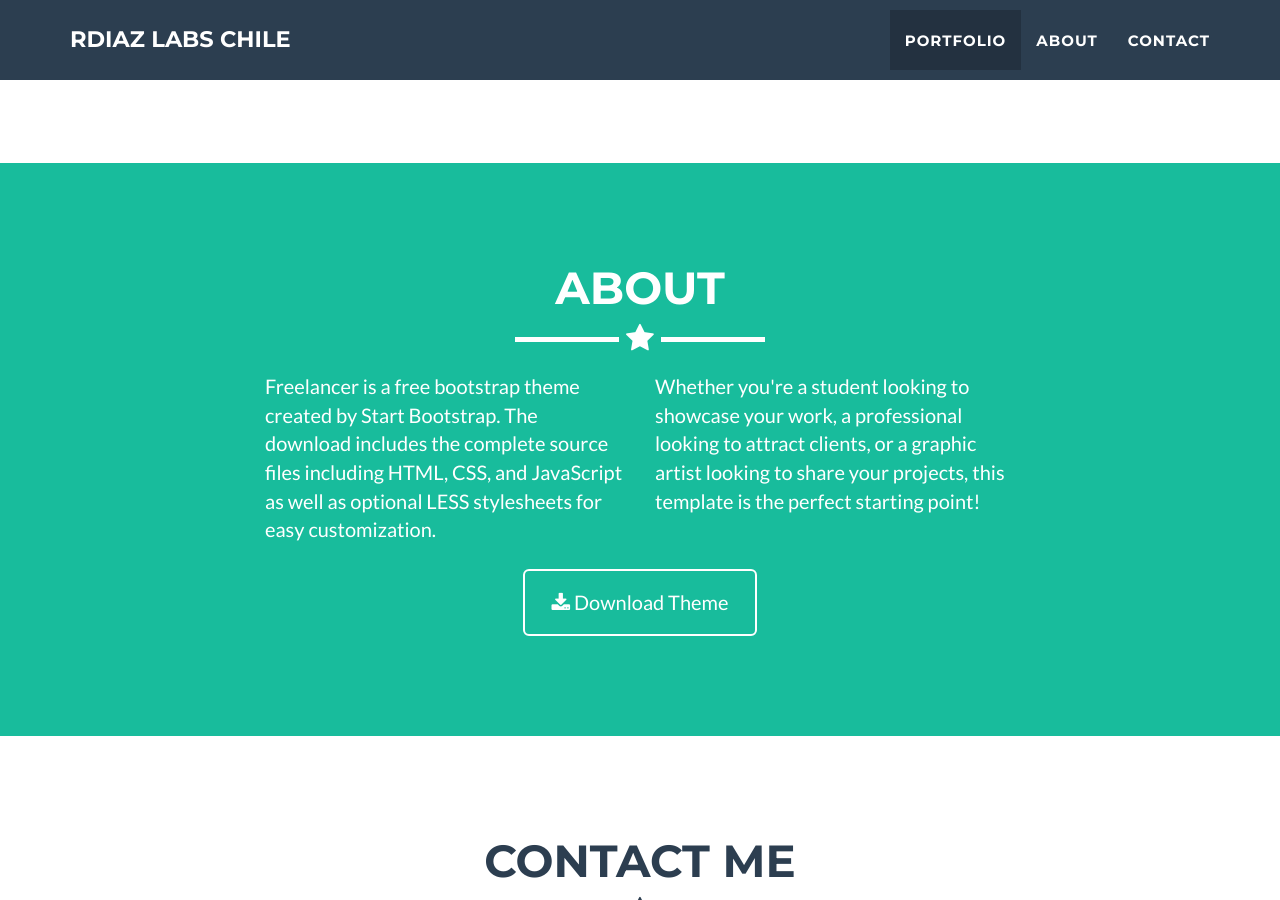
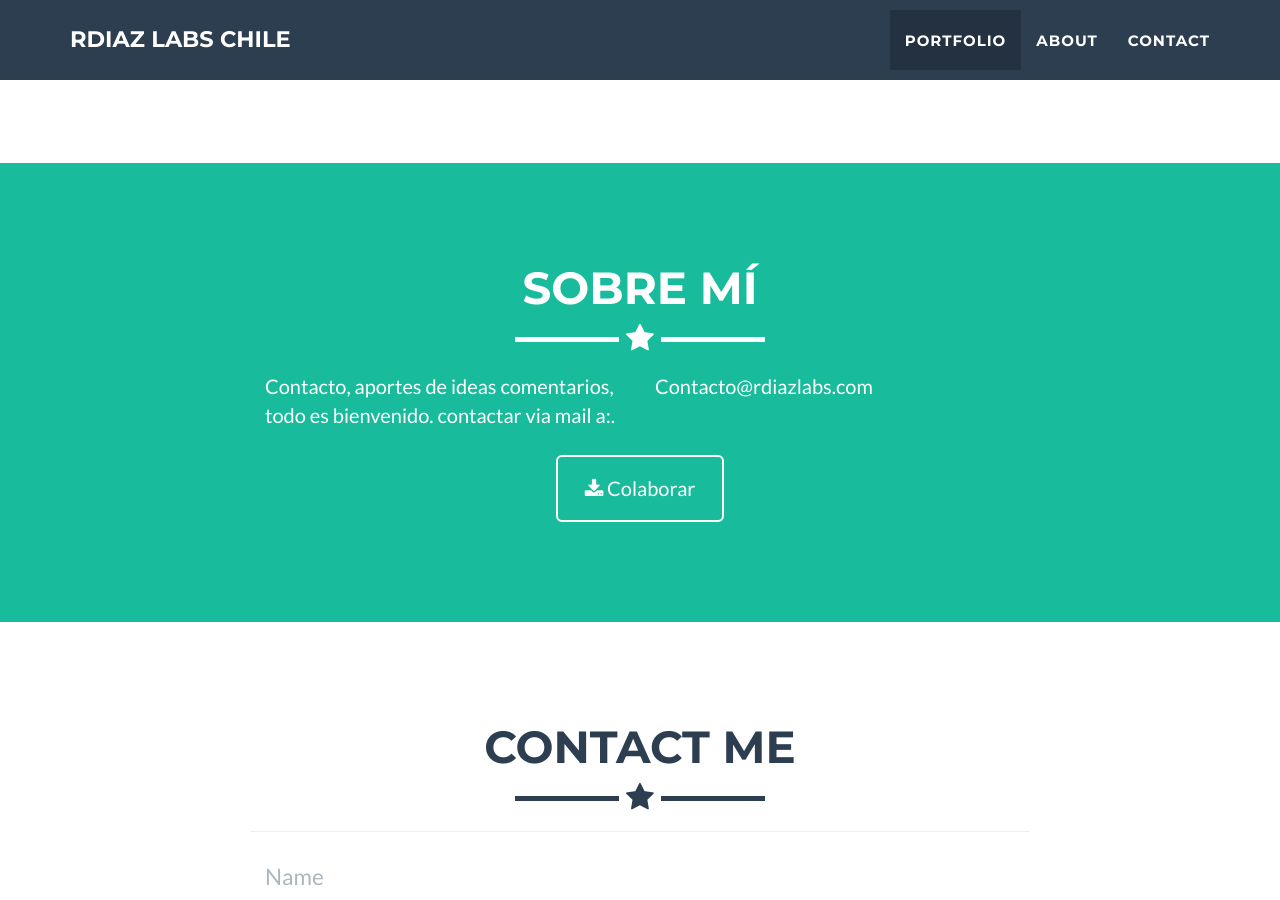
Before and after one commit to rodolfodiazg/rodolfodiazg.github.io, a Jekyll site: the page built from index.html, in a window 1280 px wide and 900 px high, scrolled down 1502 px. Built offline with Jekyll 4.4.1, drawn with Linux system fonts in a browser that asks for light colours.

Commit message:
commit 201911221333

```diff
--- a/_includes/about.html
+++ b/_includes/about.html
@@ -3,20 +3,20 @@
         <div class="container">
             <div class="row">
                 <div class="col-lg-12 text-center">
-                    <h2>About</h2>
+                    <h2>Sobre mí</h2>
                     <hr class="star-light">
                 </div>
             </div>
             <div class="row">
                 <div class="col-lg-4 col-lg-offset-2">
-                    <p>Freelancer is a free bootstrap theme created by Start Bootstrap. The download includes the complete source files including HTML, CSS, and JavaScript as well as optional LESS stylesheets for easy customization.</p>
+                    <p>Contacto, aportes de ideas comentarios, todo es bienvenido. contactar via mail a:.</p>
                 </div>
                 <div class="col-lg-4">
-                    <p>Whether you're a student looking to showcase your work, a professional looking to attract clients, or a graphic artist looking to share your projects, this template is the perfect starting point! </p>
+                    <p>Contacto@rdiazlabs.com</p>
                 </div>
                 <div class="col-lg-8 col-lg-offset-2 text-center">
-                    <a href="https://github.com/jeromelachaud/freelancer-theme" class="btn btn-lg btn-outline">
-                        <i class="fa fa-download"></i> Download Theme
+                    <a href="https://github.com/rodolfodiazg/rodolfodiazg.github.io" class="btn btn-lg btn-outline">
+                        <i class="fa fa-download"></i> Colaborar
                     </a>
                 </div>
             </div>
```
